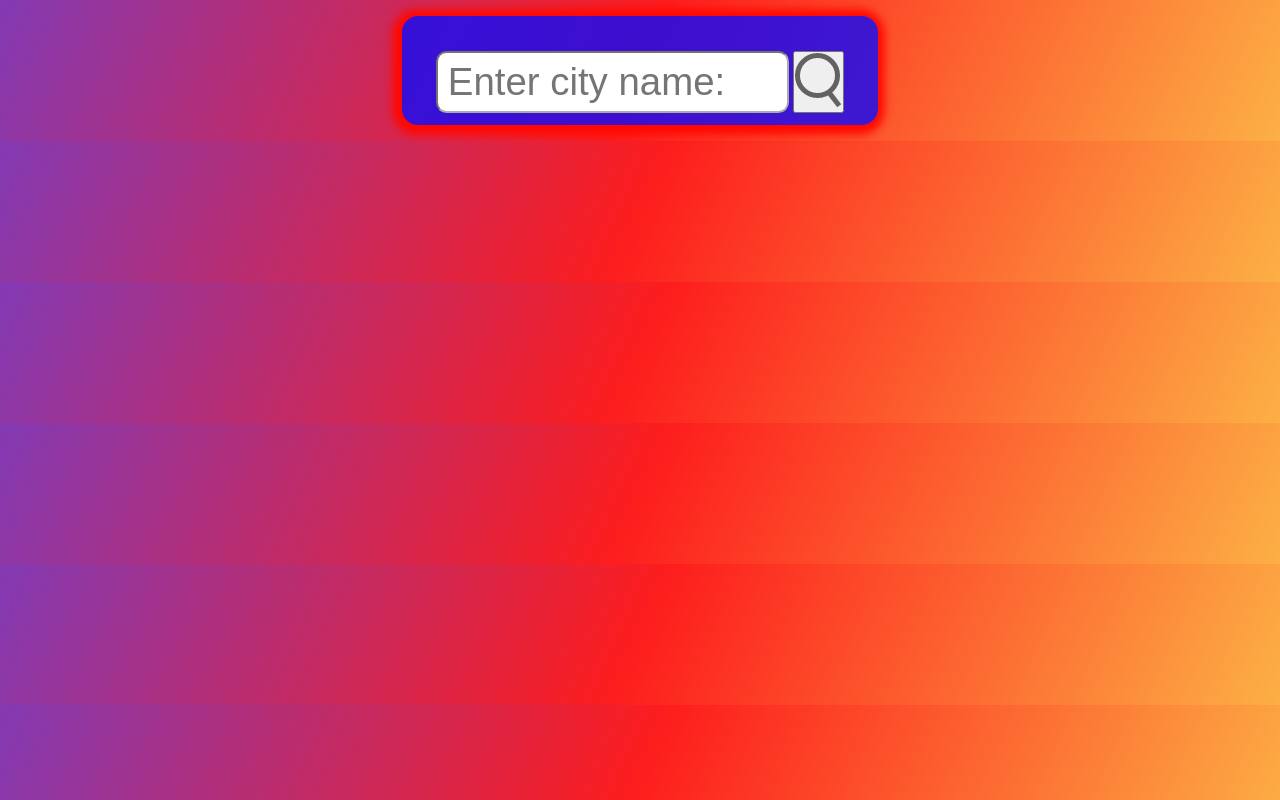
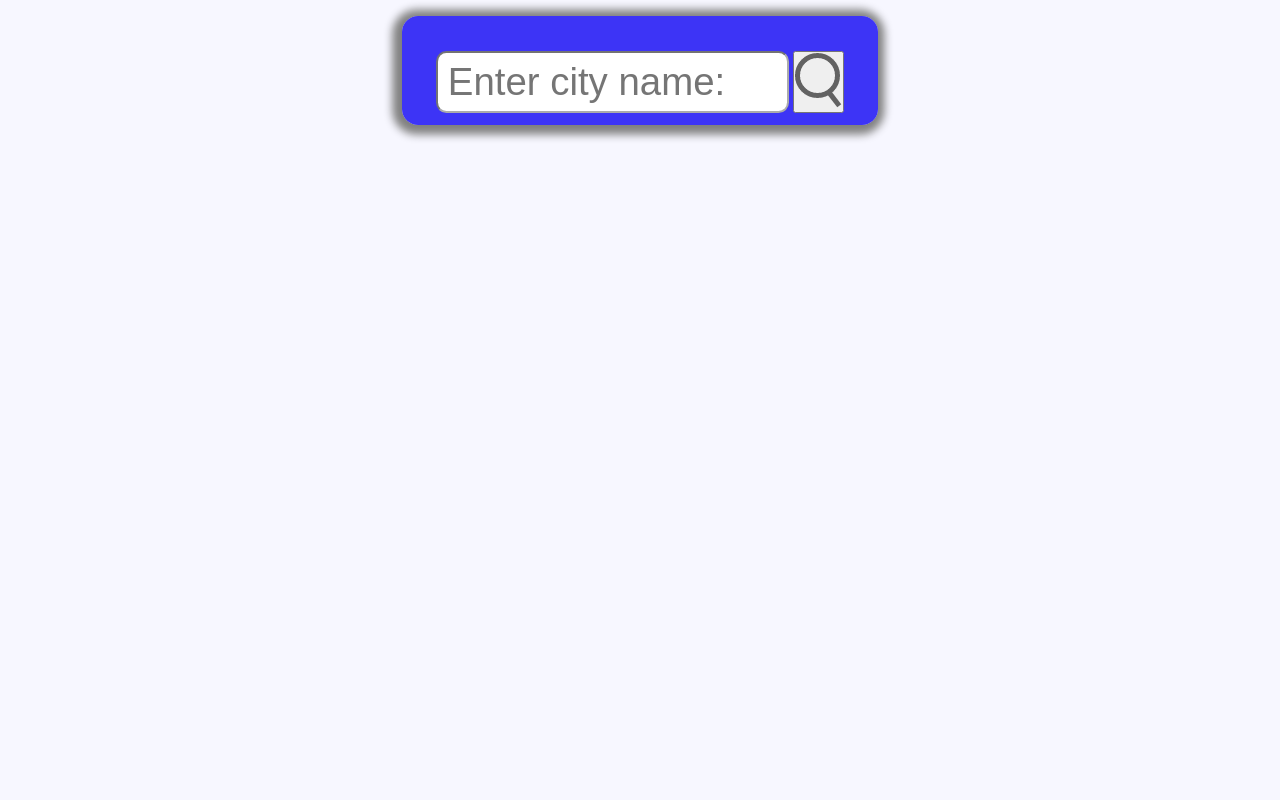
Before and after one commit to Abdul-malik-1234/Weather-App, a plain HTML site: page index.html in a window 1280 px wide. Drawn offline with Linux system fonts and the light colour scheme.

Commit message:
changed background

```diff
--- a/style.css
+++ b/style.css
@@ -4,8 +4,7 @@
 }
 
 body {
-    background: rgb(131, 58, 180);
-    background: linear-gradient(114deg, rgba(131, 58, 180, 1) 0%, rgba(253, 29, 29, 1) 50%, rgba(252, 176, 69, 1) 100%);
+    background: rgb(247, 247, 255);
     display: flex;
     justify-content: center;
     align-items: center;
@@ -15,7 +14,7 @@ body {
 div.card {
     width: 50%;
     padding: 1%;
-    box-shadow: -0.1rem 0.1rem 0.5rem 0.5rem rgb(255, 8, 0);
+    box-shadow: -0.1rem 0.1rem 0.5rem 0.5rem grey;
     text-align: center;
     border-radius: 1.0rem;
     background-color: rgba(23, 11, 245, 0.822);
```
